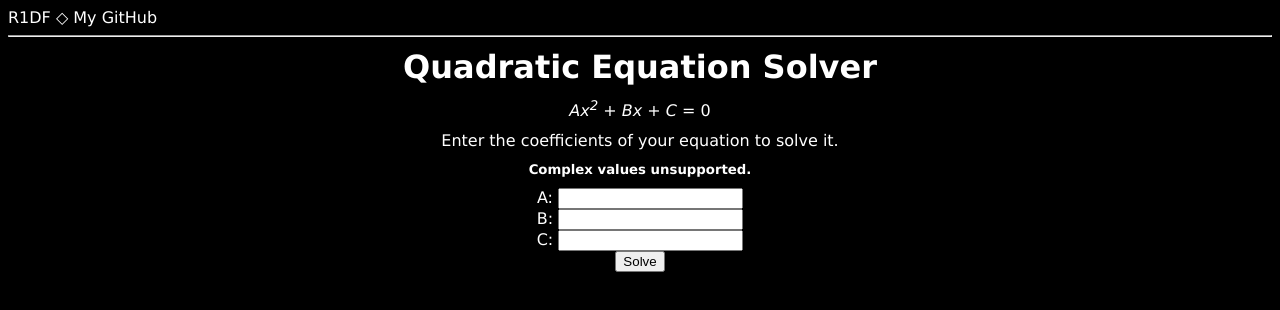
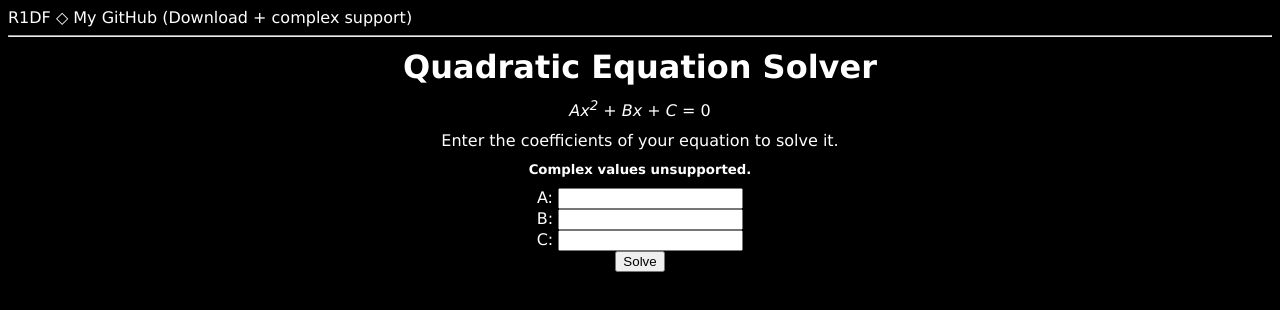
Before and after one commit to R1DF/Quadratic-Equation-Solver-Online, a plain HTML site: page index.html in a window 1280 px wide. Drawn offline with Linux system fonts and the light colour scheme.

Commit message:
extra link

```diff
--- a/index.html
+++ b/index.html
@@ -8,7 +8,7 @@
         <div class="push-left">
             <span>
                 <a href="https://r1df.github.io">R1DF</a> &#9671;
-                <a href="https://github.com/R1DF" id="github">My GitHub</a>
+                <a href="https://github.com/R1DF" id="github">My GitHub</a> <a href="https://github.com/R1DF/QuadraticEquationSolver3/releases">(Download + complex support)</a>
             </span>
         </div>
         <hr>
```
